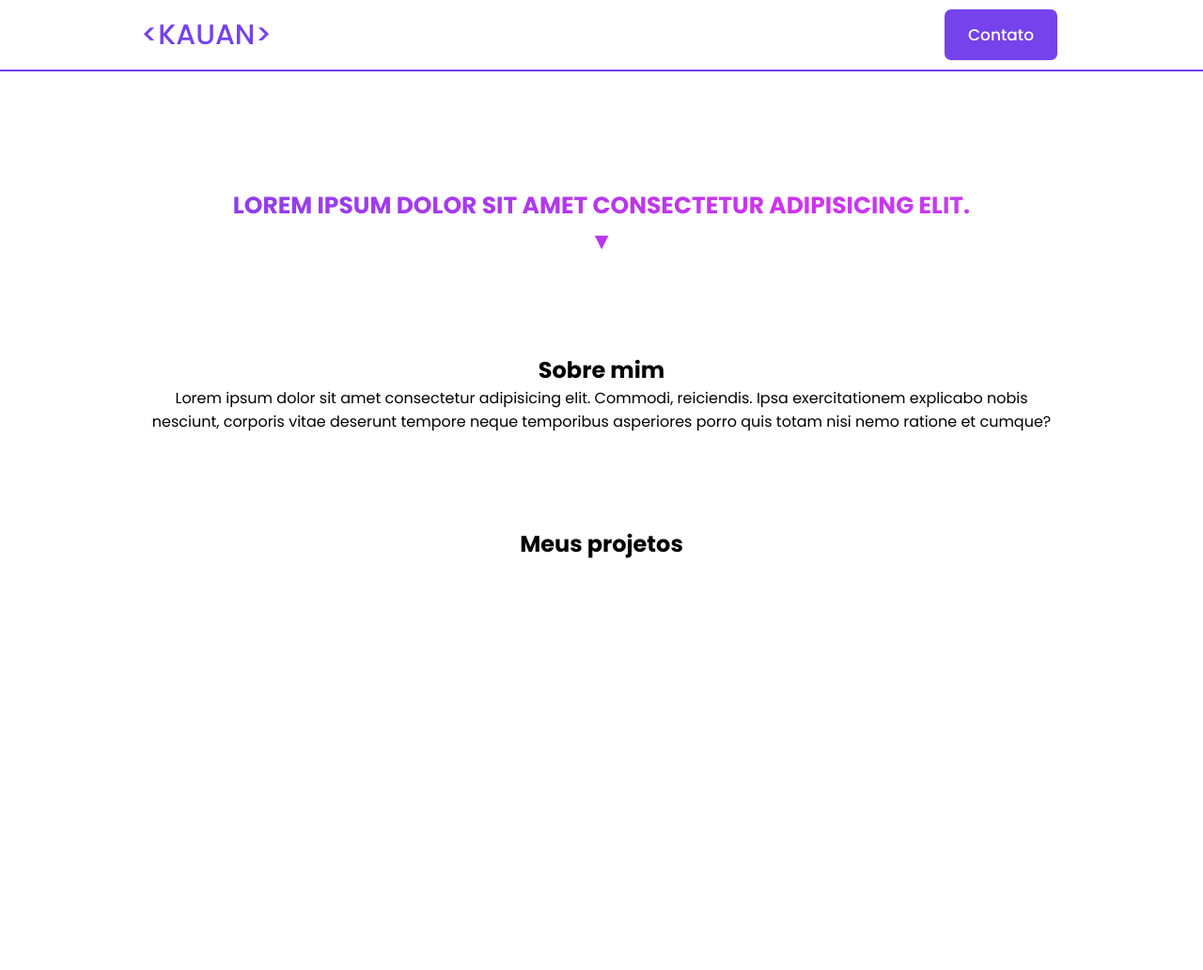
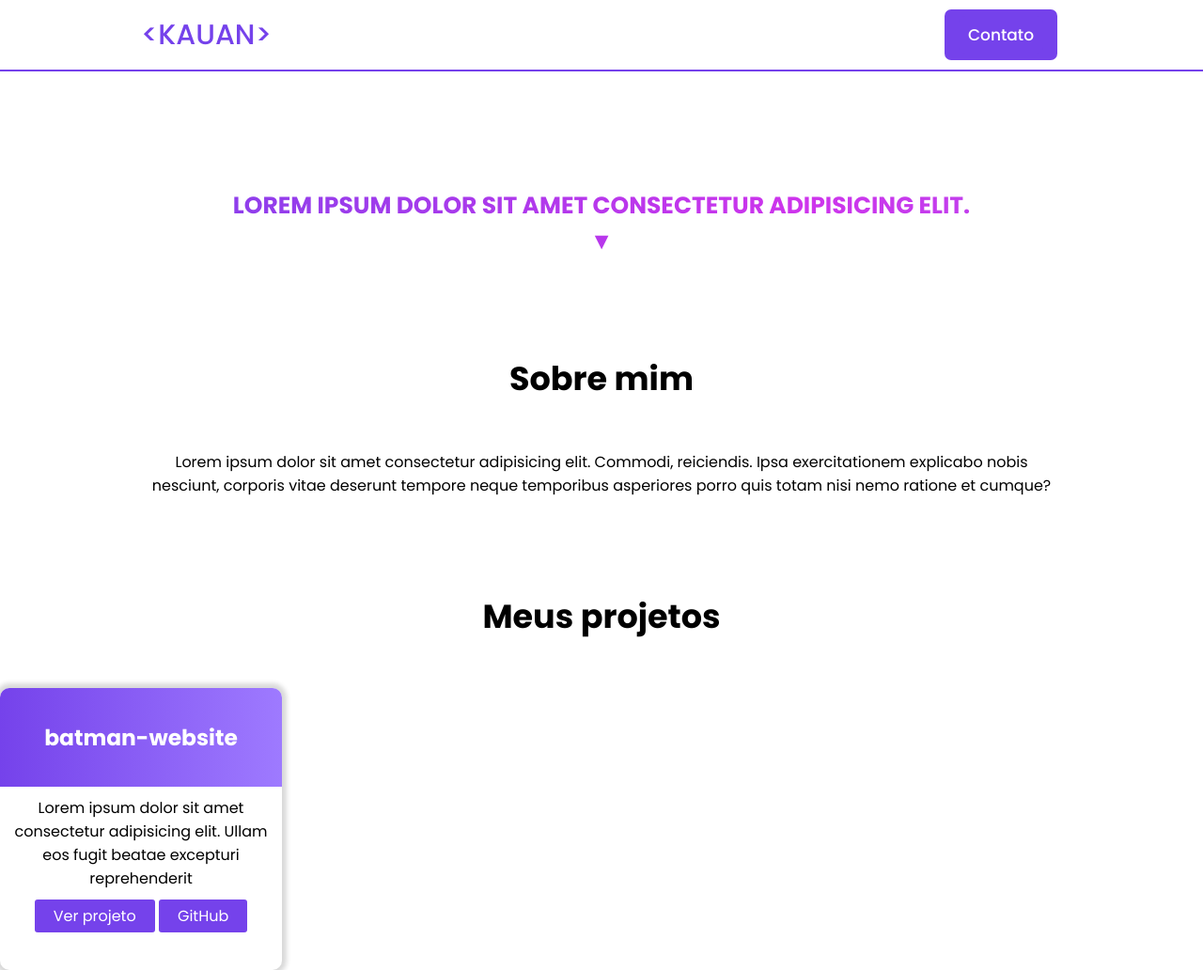
Before and after one commit to KauanAlvz/portifolio, a plain HTML site: page index.html in a window 1280 px wide. Shown: the whole page at 94% size. Before the commit the page ends 800 px from the top, so only its background shows below. Drawn offline with Linux system fonts and the light colour scheme.

Commit message:
Card de projetos
Criação do card onde será apresentado os projetos do site.

```diff
--- a/index.html
+++ b/index.html
@@ -31,7 +31,16 @@
     <section class="projetos-sec">
         <h2>Meus projetos</h2>
         <div class="projetos">
-
+            <div class="card-projetos">
+                <div class="topo">
+                    <h3>batman-website</h3>
+                </div>
+                <div class="corpo">
+                    <p>Lorem ipsum dolor sit amet consectetur adipisicing elit. Ullam eos fugit beatae excepturi reprehenderit
+                    </p>
+                    <div class="botoes"><button>Ver projeto</button> <button>GitHub</button></div>
+                </div>
+            </div>
         </div>
     </section>
 </body>
--- a/styles/style.css
+++ b/styles/style.css
@@ -10,6 +10,11 @@ body{
     font-family: 'poppins', sans-serif;
     background-color: #fff;
     color: #000;
+}
+h2{
+    font-size: 35px;
+    margin-bottom: 50px;
+    width: auto;
 }
 header{
     width: 100%;
@@ -42,6 +47,7 @@ nav{
     font-family: 'poppins', sans-serif;
     font-size: 17px;
     font-weight: 500;
+    transition: 0.3s;
 }
 .botao-header:hover{
     opacity: 0.9;
@@ -79,3 +85,35 @@ nav{
     margin-top: 100px;
     text-align: center;
 }
+.card-projetos{
+    min-height: 300px;
+    height: 250px;
+    width: 300px;
+    box-shadow: 0px 0px 5px 5px #00000027;
+    border-radius: 10px;
+}
+.card-projetos .topo{
+    border-radius: 10px 10px 0 0;
+    background-image: linear-gradient(to right, #7542eb, #9e7aff);
+    color: #fff;
+    padding: 35px 0;
+    font-size: 20px;
+}
+.card-projetos .corpo{
+    padding: 10px;
+}
+.botoes button{
+    padding: 5px 20px;
+    border: none;
+    border-radius: 3px;
+    background-color: #7542eb;
+    font-size: 16px;
+    color: #fff;
+    font-family: 'poppins' , sans-serif;
+    margin-top: 10px;
+    transition: 0.3s;
+
+}
+.botoes button:hover{
+    opacity: 0.9;
+}
```
